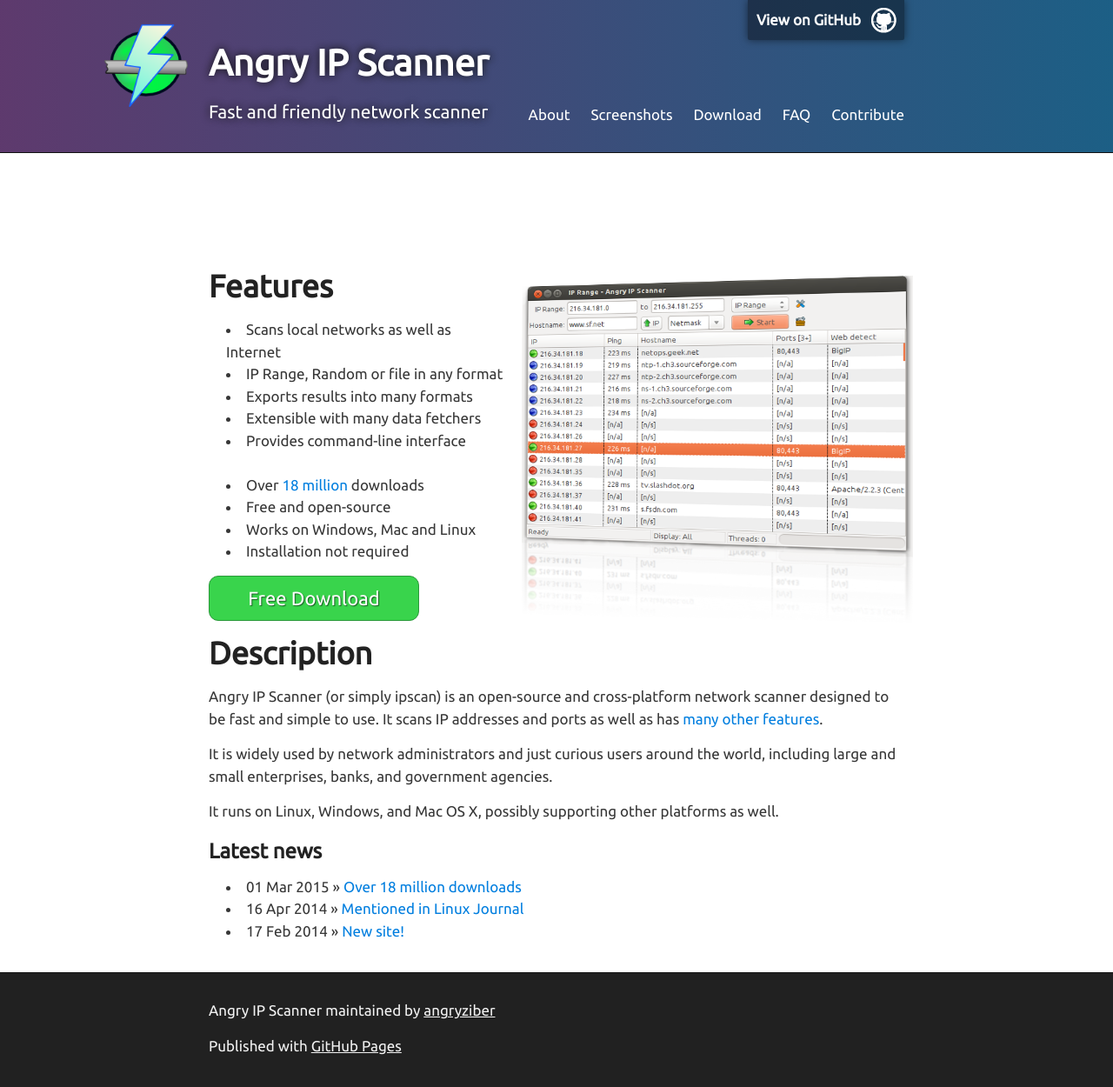
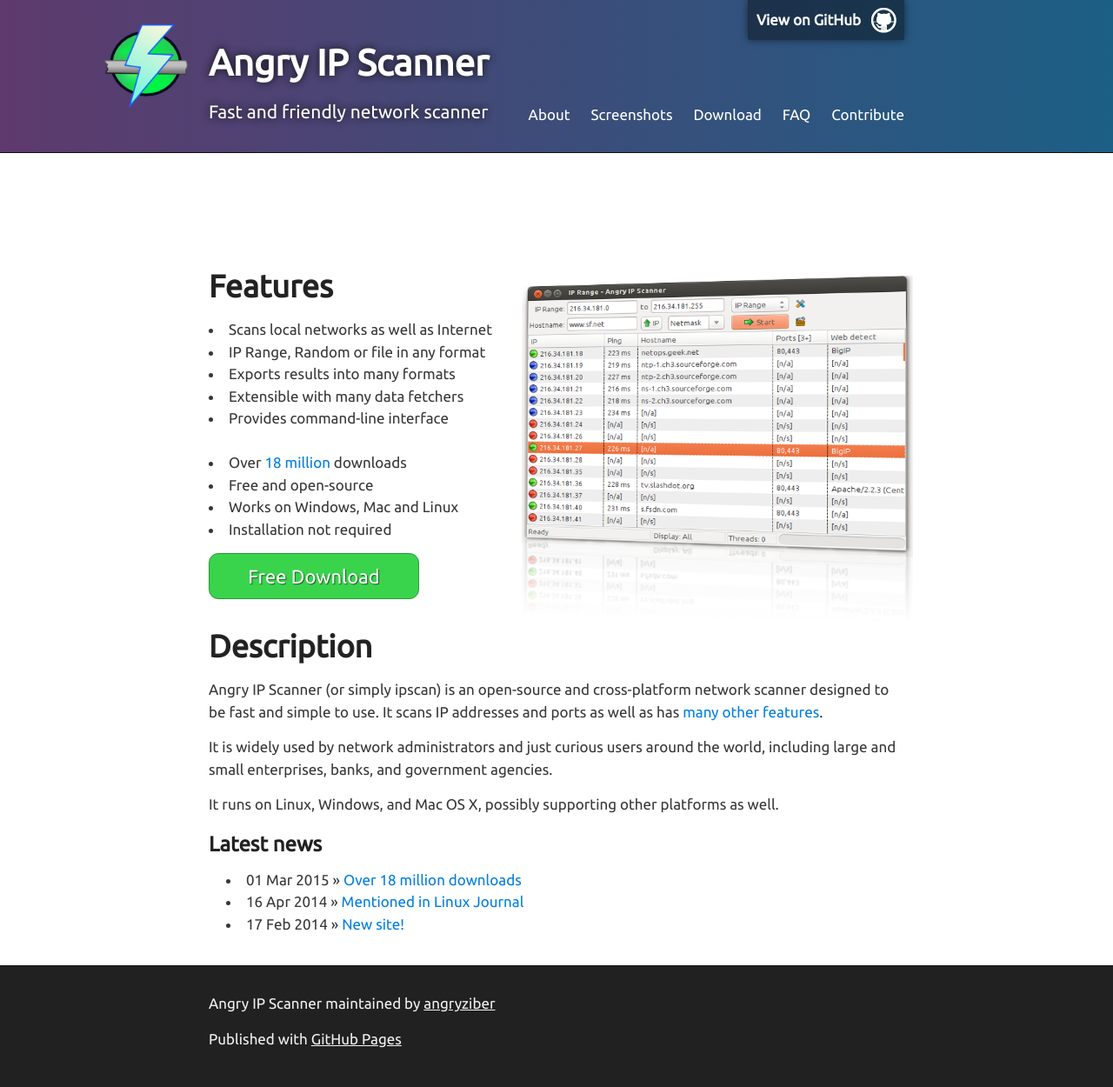
Before and after one commit to angryip/ipscan, a Jekyll site: the page built from index.html, in a window 1280 px wide. Shown: the whole page at 87% size. Built offline with Jekyll 4.4.1, drawn with Linux system fonts in a browser that asks for light colours.

Commit message:
reduce padding on home page

```diff
--- a/css/main.css
+++ b/css/main.css
@@ -198,6 +198,10 @@
 ul {
   list-style: inside;
   padding-left: 20px;
+}
+
+#home ul {
+  padding-left: 0;
 }
 
 ol {
```
